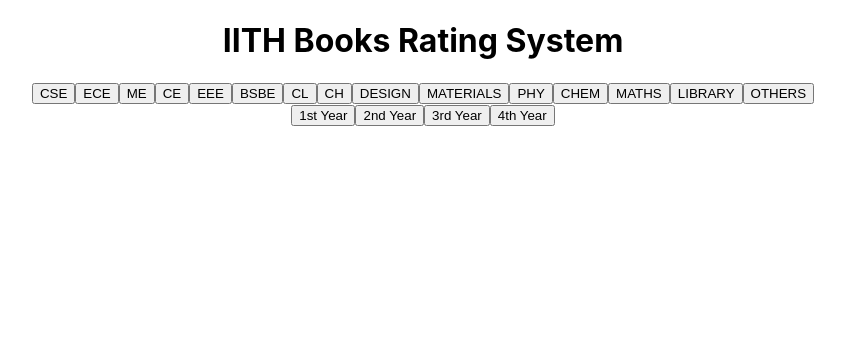
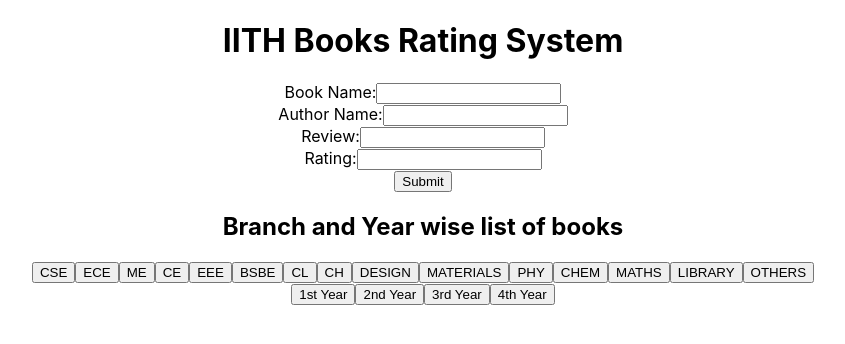
Before and after one commit to JeevanIITH/MilanRestaurantRating, a React (Create React App) app: page / in a window 1280 px wide. Shown: the top 344 px of the page, without its empty margins (217-1062 px from the left). Built offline with nearby package versions, Linux system fonts and the light colour scheme; what natural would draw is missing.

Commit message:
new book review added .

```diff
--- a/src/components/Home/NewBookReview.js
+++ b/src/components/Home/NewBookReview.js
@@ -4,9 +4,19 @@ import React from 'react';
 
 const NewBookReview = () => {
 
+    const [bookname, setBookname] = React.useState('');
+    const [authorname, setAuthorname] = React.useState('');
+    const [review, setReview] = React.useState('');
+    const [rating, setRating] = React.useState('');
+
     const handleSubmit = (event) => {
         event.preventDefault();
-        const data = new FormData(event.target);
+        const data = {
+            bookname: bookname,
+            bookauthor: authorname,
+            bookreview: review,
+            bookrating: rating
+        }
         console.log(data);
         fetch('/bookreview/newreview', {
             method: 'POST',
@@ -18,12 +28,12 @@ const NewBookReview = () => {
             <form>
                 <label>
                     Book Name:
-                    <input type="text" name="bookname" />
+                    <input type="text" name="bookname" onChange={(e)=>setBookname(e.target.value)}/>
                 </label>
                 <br />
                 <label>
                     Author Name:
-                    <input type="text" name="authorname" />
+                    <input type="text" name="authorname" onChange={(e)=>setAuthorname(e.target.value)}/>
                 </label>
                 <br />
                 <label>
@@ -33,7 +43,7 @@ const NewBookReview = () => {
                 <br />
                 <label>
                     Rating:
-                    <input type="text" name="rating" />
+                    <input type="text" name="rating" onChange={(e)=>setRating(e.target.value)}/>
                 </label>
                 <br />
                 <input type="submit" value="Submit" />
--- a/src/components/Home/home.js
+++ b/src/components/Home/home.js
@@ -1,13 +1,19 @@
 import React from 'react';
 import Year from './year';
-
+import NewBookReview from './NewBookReview';
 const Home = () => {
     return (
         <div>
             <div>
                 <h1>IITH Books Rating System</h1>
             </div>
+            <NewBookReview/>
             {/*horizontal list of buttons */}
+            <div>
+                <h2>
+                    Branch and Year wise list of books
+                </h2>
+            </div>
             <div className='branch-div'>
                 <button className='branch-button'>CSE</button>
                 <button className='branch-button'>ECE</button>
```
